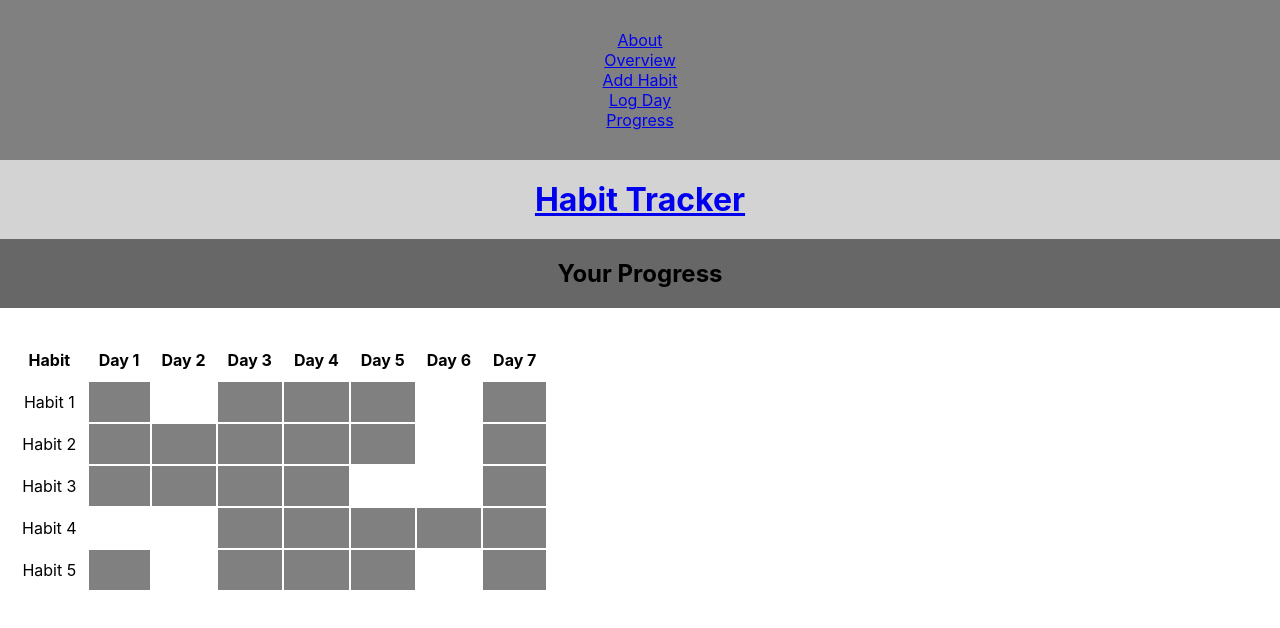
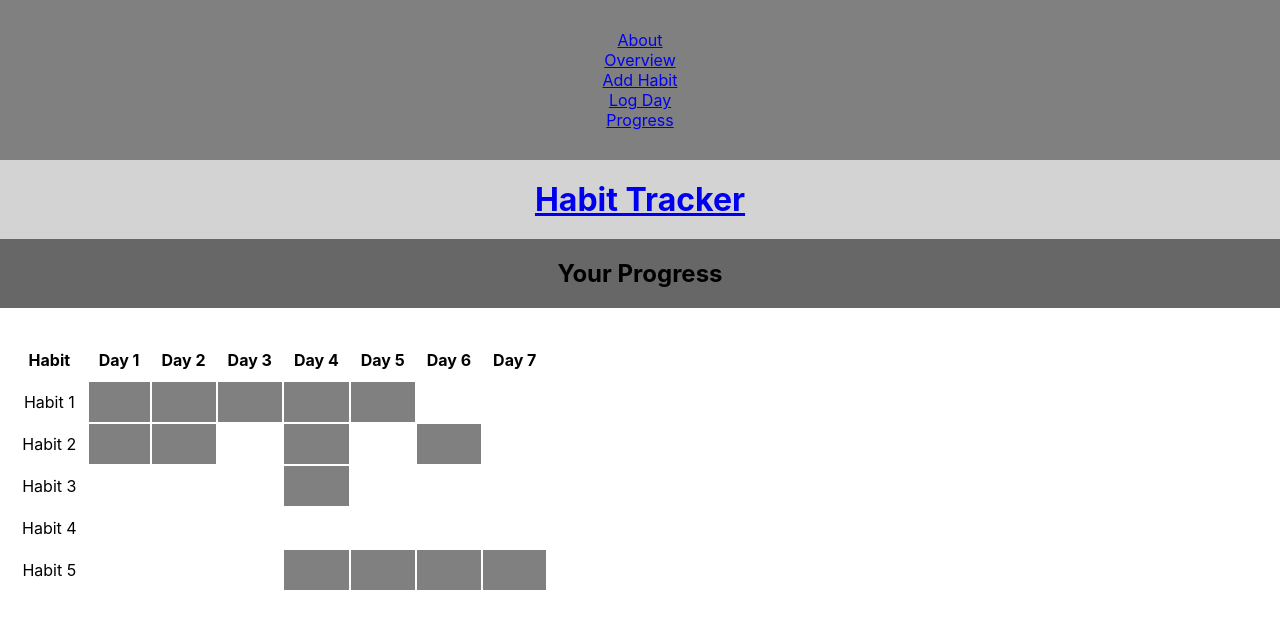
Before and after one commit to authriya/Habit-Tracker, a React (Create React App) app: page /progress in a window 1280 px wide. Shown: the top 628 px of the page. Built offline with nearby package versions, Linux system fonts and the light colour scheme.

Commit message:
day and graph functionality

```diff
--- a/src/ApiContext.js
+++ b/src/ApiContext.js
@@ -3,6 +3,9 @@ import React from 'react'
 
 export default React.createContext({
   habits: [],
+  days: [],
+  habitHistory: [],
+  day: null,
   deleteHabits: () => {},
   deleteHabit: () => {},
   editHabit: () => {},
--- a/src/App.js
+++ b/src/App.js
@@ -7,17 +7,22 @@ import Overview from './Overview/Overview';
 import LogHabit from './Log-Habit/Log-Habit';
 import HabitPage from './Habit/Habit-Page';
 import EditHabit from './Habit/Edit-Habit';
+import {findDate} from './Habits-Helpers'
 import ApiContext from './ApiContext'
 import './App.css'
 import dummyStore from './dummy-store';
 
 class App extends React.Component {
   state = {
-    habits: []
+    habits: [],
+    days: [],
+    habitHistory: [],
+    day: null
   }
   componentDidMount() {
     setTimeout(() => this.setState(dummyStore), 600)
-    setTimeout(() => console.log(this.state), 1000)
+    setTimeout(() => this.setDate(), 2000)
+    setTimeout(() => console.log(this.state), 5000)
   }
   renderMainRoutes() {
     return(
@@ -63,16 +68,71 @@ class App extends React.Component {
   }
 
   handleNewWeek = () => {
-    console.log('new week')
+    this.setFirstDay()
   }
 
   handleEditHabit = () => {
     console.log('edit habit')
   }
 
+  setDate = () => {
+    let today = new Date()
+    let dd = String(today.getDate()).padStart(2, '0');
+    let mm = String(today.getMonth() + 1).padStart(2, '0');
+    let yyyy = today.getFullYear();
+    today = mm + '/' + dd + '/' + yyyy;
+    let {days} = this.context
+    let foundDate = findDate(days, today)
+
+    if(!foundDate) {
+      if(!this.state.habitHistory.length) {
+        this.setFirstDay()
+        return
+      } else {
+        this.setState({
+          day: 8
+        })
+      }
+    } else {
+      let day = foundDate.dayNumber
+      this.setState({
+        day
+      })
+    }
+  }
+
+  setFirstDay = () => {
+    this.setState({
+      habitHistory: []
+    })
+    let newDays = this.state.days
+    for(let i = 0; i < this.state.days.length; i++) {
+      let today = new Date();
+      let nextDay = new Date(today.setDate(today.getDate() + i));
+      let dd = String(nextDay.getDate()).padStart(2, '0');
+      let mm = String(nextDay.getMonth() + 1).padStart(2, '0');
+      let yyyy = today.getFullYear();
+      let stringDate = mm + '/' + dd + '/' + yyyy;
+      newDays[i].date = stringDate
+    }
+    this.updateDays(newDays)
+  }
+
+  updateDays(newDays) {
+    this.setState({
+      days: newDays
+    })
+    this.setState({
+      day: 1
+    })
+  }
+
   render() {
     const value = {
       habits: this.state.habits,
+      days: this.state.days,
+      habitHistory: this.state.habitHistory,
+      day: this.state.day,
       deleteHabits: this.handleDeleteHabits,
       deleteHabit: this.handleDeleteHabit,
       newWeek: this.handleNewWeek,
--- a/src/Graph-Summary/Graph-Summary.js
+++ b/src/Graph-Summary/Graph-Summary.js
@@ -1,8 +1,15 @@
 import React from 'react';
+import ApiContext from '../ApiContext';
+import {findHabit} from '../Habits-Helpers'
 import './Graph-Summary.css'
 
 class GraphSummary extends React.Component {
+
+    static contextType = ApiContext
+
     render() {
+        let {habitHistory} = this.context
+        let {habits} = this.context
         return(
             <div className="Graph_Summary">
                 <div className="page_title"><h2 className="title">Your Progress</h2></div>
@@ -21,56 +28,18 @@ class GraphSummary extends React.Component {
                             </tr>
                         </thead>
                         <tbody>
-                            <tr>
-                                <td> Habit 1 </td>
-                                <td className="yes"/>
-                                <td/>
-                                <td className="yes"/>
-                                <td className="yes"/>
-                                <td className="yes"/>
-                                <td/>
-                                <td className="yes"/>
-                            </tr>
-                            <tr>
-                                <td> Habit 2 </td>
-                                <td className="yes"/>
-                                <td className="yes"/>
-                                <td className="yes"/>
-                                <td className="yes"/>
-                                <td className="yes"/>
-                                <td/>
-                                <td className="yes"/>
-                            </tr>
-                            <tr>
-                                <td> Habit 3 </td>
-                                <td className="yes"/>
-                                <td className="yes"/>
-                                <td className="yes"/>
-                                <td className="yes"/>
-                                <td/>
-                                <td/>
-                                <td className="yes"/>
-                            </tr>
-                            <tr>
-                                <td> Habit 4 </td>
-                                <td/>
-                                <td/>
-                                <td className="yes"/>
-                                <td className="yes"/>
-                                <td className="yes"/>
-                                <td className="yes"/>
-                                <td className="yes"/>
-                            </tr>
-                            <tr>
-                                <td> Habit 5 </td>
-                                <td className="yes"/>
-                                <td/>
-                                <td className="yes"/>
-                                <td className="yes"/>
-                                <td className="yes"/>
-                                <td/>
-                                <td className="yes"/>
-                            </tr>
+                            {habitHistory.map(row =>
+                                <tr key={row.id}>
+                                    <td>{findHabit(habits, row.habit).name}</td>
+                                    {row.day1 ? <td className="yes"/> : <td/>}
+                                    {row.day2 ? <td className="yes"/> : <td/>}
+                                    {row.day3 ? <td className="yes"/> : <td/>}
+                                    {row.day4 ? <td className="yes"/> : <td/>}
+                                    {row.day5 ? <td className="yes"/> : <td/>}
+                                    {row.day6 ? <td className="yes"/> : <td/>}
+                                    {row.day7 ? <td className="yes"/> : <td/>}
+                                </tr>
+                            )}
                         </tbody>
                     </table>
                 </div>
--- a/src/Habits-Helpers.js
+++ b/src/Habits-Helpers.js
@@ -1,2 +1,5 @@
 export const findHabit = (habits = [], habitId) =>
     habits.find(habit => habit.id === habitId)
+
+export const findDate = (days = [], date) =>
+    days.find(day => day.date === date)
--- a/src/Overview/Overview.css
+++ b/src/Overview/Overview.css
@@ -30,6 +30,6 @@
     background-color: lightgray
   }
 
-  h3.subheading_overview, h4.habit_best, h4.on_day, h5.consistency {
+  h3.subheading_overview, h4.habit_best, h4.on_day, h5.consistency, p.day_warning {
     padding: 10px;
   }
--- a/src/Overview/Overview.js
+++ b/src/Overview/Overview.js
@@ -5,8 +5,16 @@ import './Overview.css'
 
 class Overview extends React.Component {
     static contextType = ApiContext
+
     render() {
-        const {habits = []} = this.context
+        let {habits = []} = this.context
+        let {day} = this.context
+        let dayWarning
+
+        if(day > 7) {
+            dayWarning = <p className = "day_warning">Looks like you've finished a week! Click on the button below to start a new week</p>
+        }
+
         return(
             <div className="Overview">
                 <div className ="page_title"><h2 className="title">Your Overview</h2></div>
@@ -24,13 +32,9 @@ class Overview extends React.Component {
                     </div>
                     <div className="day_number">
                         <h3 className="subheading_overview"> On Day: </h3>
-                        <h4 className="on_day"> X </h4>
+                        <h4 className="on_day"> {day} </h4>
+                        {dayWarning}
                         <input type="button" value="Start New Week" className="overview_button" onClick={this.context.newWeek}/>
-                    </div>
-                    <div className="success_section">
-                        <h3 className="subheading_overview"> Your Most Consistent Habit </h3>
-                        <h4 className="habit_best"> Habit X </h4>
-                        <h5 className="consistency"> Completed : 5/7 Days </h5>
                     </div>
                 </div>
             </div>
--- a/src/dummy-store.js
+++ b/src/dummy-store.js
@@ -1,5 +1,5 @@
 export default {
-    habits : [
+    habits: [
         {
             id: 1,
             name: 'Habit 1',
@@ -25,5 +25,99 @@ export default {
             name: 'Habit 5',
             description: 'Description Habit 5'
         }
+    ],
+    days: [
+        {
+            id: 1,
+            dayNumber: 1,
+            date: null
+        },
+        {
+            id: 2,
+            dayNumber: 2,
+            date: null
+        },
+        {
+            id: 3,
+            dayNumber: 3,
+            date: null
+        },
+        {
+            id: 4,
+            dayNumber: 4,
+            date: null
+        },
+        {
+            id: 5,
+            dayNumber: 5,
+            date: null
+        },
+        {
+            id: 6,
+            dayNumber: 6,
+            date: null
+        },
+        {
+            id: 7,
+            dayNumber: 7,
+            date: null
+        }
+    ],
+    habitHistory: [
+        {
+            id: 1,
+            habit: 1,
+            day1: true,
+            day2: true,
+            day3: true,
+            day4: true,
+            day5: true,
+            day6: false,
+            day7: false
+        },
+        {
+            id: 2,
+            habit: 2,
+            day1: true,
+            day2: true,
+            day3: false,
+            day4: true,
+            day5: false,
+            day6: true,
+            day7: false
+        },
+        {
+            id: 3,
+            habit: 3,
+            day1: false,
+            day2: false,
+            day3: false,
+            day4: true,
+            day5: false,
+            day6: false,
+            day7: false
+        },
+        {
+            id: 4,
+            habit: 4,
+            day1: false,
+            day2: false,
+            day3: false,
+            day4: false,
+            day5: false,
+            day6: false,
+            day7: false
+        },
+        {
+            id: 5,
+            habit: 5,
+            day1: false,
+            day2: false,
+            day3: false,
+            day4: true,
+            day5: true,
+            day6: true,
+            day7: true
+        },
     ]
 }
```
